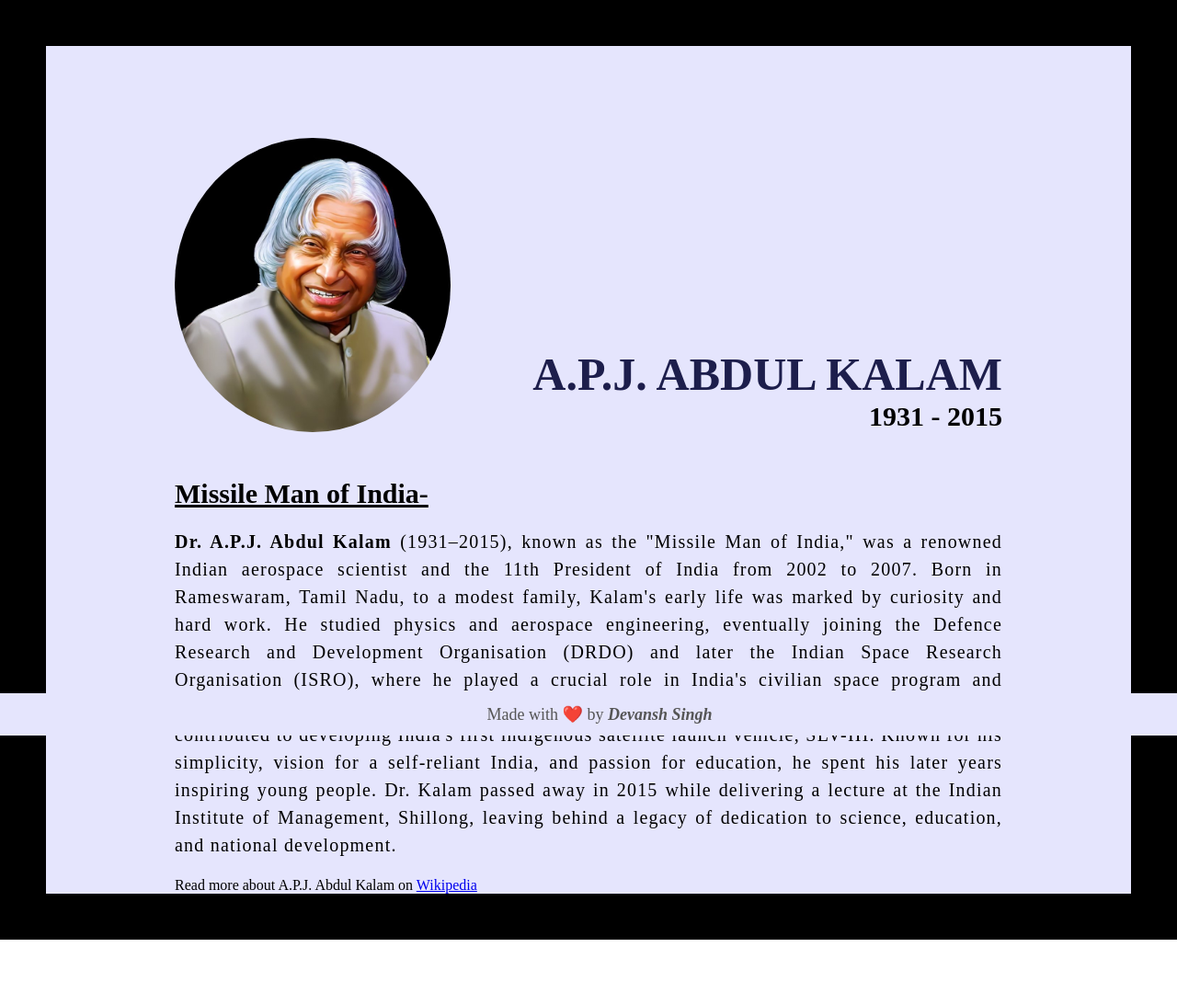
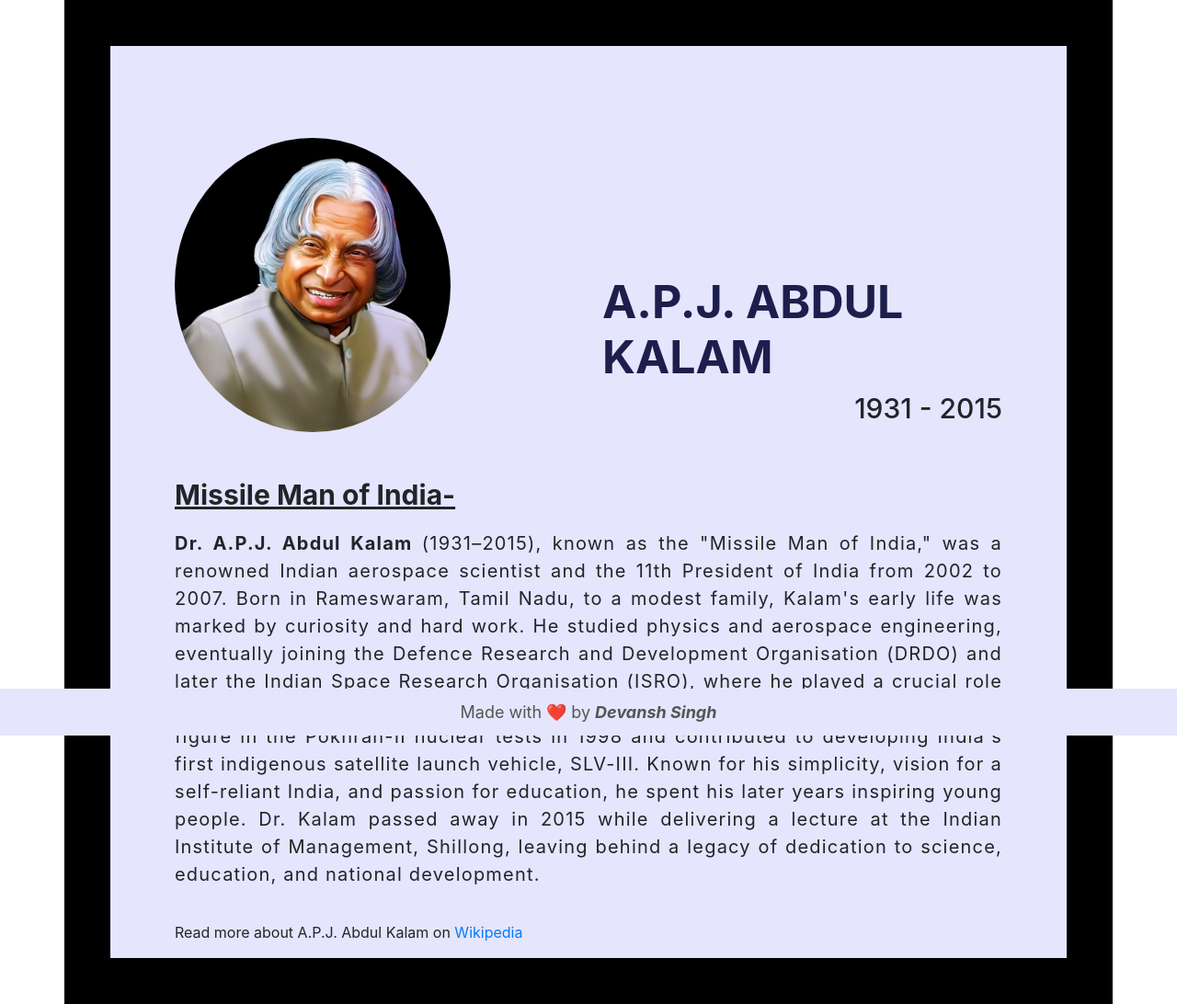
Before and after one commit to Devansh1974/APJ-Kalam, a plain HTML site: page index.html in a window 1280 px wide. Shown: the whole page at 92% size. Before the commit the page ends 1022 px from the top, so only its background shows below. Drawn offline with nearby package versions, Linux system fonts and the light colour scheme.

Commit message:
Update index.html
added responsiveness using bootstrap

```diff
--- a/index.html
+++ b/index.html
@@ -5,17 +5,22 @@
     <meta name="viewport" content="width=device-width, initial-scale=1.0">
     <title>The Tribute Website | A.P.J. Kalam </title>
     <link rel="stylesheet" href="style.css">
-
+    <!-- Add Bootstrap CDN -->
+    <link href="https://stackpath.bootstrapcdn.com/bootstrap/4.5.2/css/bootstrap.min.css" rel="stylesheet">
 </head>
 <body>
     <div class="container">
         <div class="content">
 
-         <div class="top_section">
-            <div class=" image_container">
-                <img src="Images/image.png">
+            <div class="top_section row">
+                <!-- Image Container -->
+                <div class="col-12 col-md-6">
+                    <div class="image_container">
+                        <img src="Images/image.png" class="img-fluid" alt="A.P.J. Abdul Kalam">
                     </div>
-     <div>
+                </div>
+                <!-- Text Information -->
+                <div class="col-12 col-md-6">
                     <h1>A.P.J. Abdul Kalam</h1>
                     <h4>1931 - 2015</h4>
                 </div>
@@ -24,16 +29,21 @@
             <section class="about_section">
                 <h2><b>Missile Man of India-</b></h2>
                 <p><b>Dr. A.P.J. Abdul Kalam </b>(1931–2015), known as the "Missile Man of India," was a renowned Indian aerospace scientist and the 11th President of India from 2002 to 2007. Born in Rameswaram, Tamil Nadu, to a modest family, Kalam's early life was marked by curiosity and hard work. He studied physics and aerospace engineering, eventually joining the Defence Research and Development Organisation (DRDO) and later the Indian Space Research Organisation (ISRO), where he played a crucial role in India's civilian space program and military missile development.
-
                     Kalam was a key figure in the Pokhran-II nuclear tests in 1998 and contributed to developing India's first indigenous satellite launch vehicle, SLV-III. Known for his simplicity, vision for a self-reliant India, and passion for education, he spent his later years inspiring young people. Dr. Kalam passed away in 2015 while delivering a lecture at the Indian Institute of Management, Shillong, leaving behind a legacy of dedication to science, education, and national development.</p>
             </section>
-      <footer >
-        <p>Read more about A.P.J. Abdul Kalam on <a href="https://en.wikipedia.org/wiki/A._P._J._Abdul_Kalam">Wikipedia</a></p>
+
+            <footer>
+                <p>Read more about A.P.J. Abdul Kalam on <a href="https://en.wikipedia.org/wiki/A._P._J._Abdul_Kalam" target="_blank">Wikipedia</a></p>
             </footer>
             <footer style="text-align: center; padding: 12px; background-color: #e5e5fd; font-size: 18px; color: #555; position: fixed; bottom: 0; left: 0; right: 0; width: 100%; margin: 0;">
                 Made with ❤️ by <strong><i>Devansh Singh</i></strong>
             </footer>
         </div>
     </div>
+
+    <!-- Add Bootstrap JS and Popper -->
+    <script src="https://code.jquery.com/jquery-3.5.1.slim.min.js"></script>
+    <script src="https://cdn.jsdelivr.net/npm/@popperjs/core@2.5.4/dist/umd/popper.min.js"></script>
+    <script src="https://stackpath.bootstrapcdn.com/bootstrap/4.5.2/js/bootstrap.min.js"></script>
 </body>
 </html>
```
Lines whose indentation alone changed are shown as unchanged.
